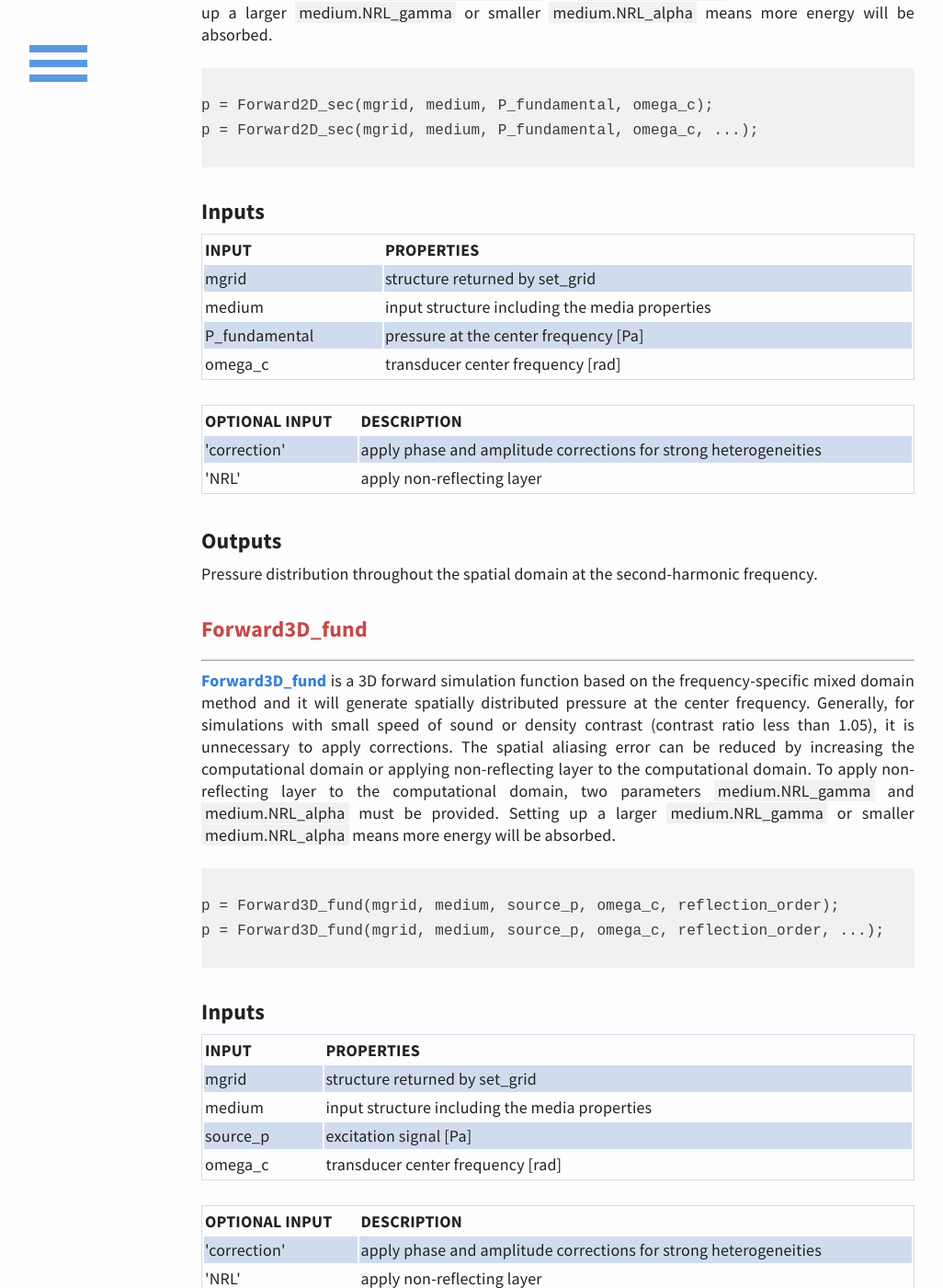
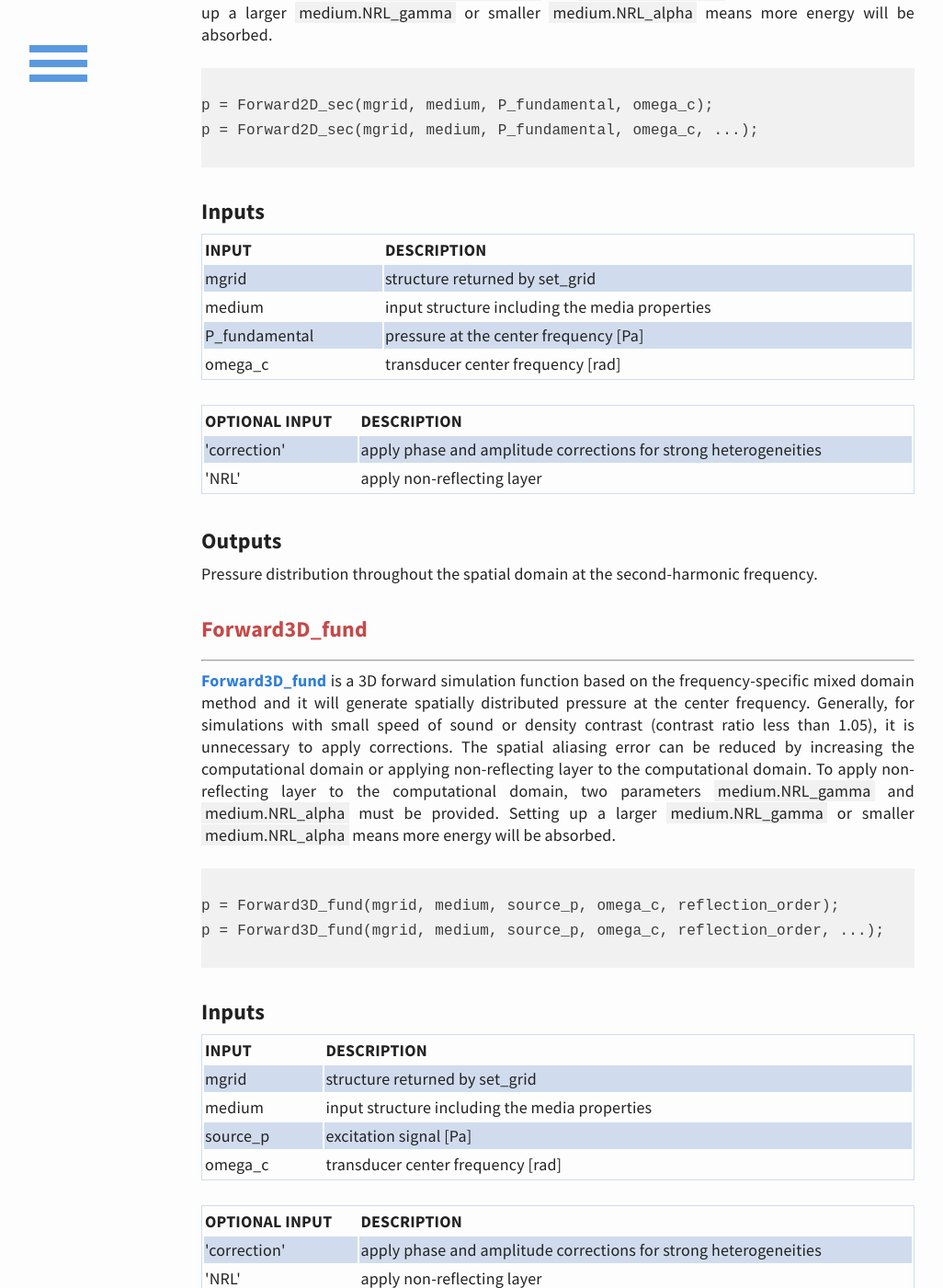
Before and after one commit to m-SOUND/mSOUND, a Jekyll site: the page built from function.html, in a window 1280 px wide and 1400 px high, scrolled down 5756 px. Shown: the whole window at 92% size, without its empty margins (33-1059 px from the left). Built offline with Jekyll 4.4.1, drawn with Linux system fonts in a browser that asks for light colours; some of the changed text lies outside the part shown.

Commit message:
Update function.html

```diff
--- a/function.html
+++ b/function.html
@@ -156,7 +156,7 @@
 <br>
 <table>
   <tr>
-   <th>OPTIONAL INPUT</th><th>PROPERTIES</th>
+   <th>OPTIONAL INPUT</th><th>DESCRIPTION</th>
   </tr>
   <tr>
    <td>'correction'</td><td>apply phase and amplitude corrections for strong heterogeneities</td>
@@ -257,7 +257,7 @@
 <h3>Inputs</h3>
 <table>
   <tr>
-    <th>INPUT</th><th>PROPERTIES</th>
+    <th>INPUT</th><th>DESCRIPTION</th>
   </tr>
   <tr>
     <td>mgrid</td><td>structure returned by set_grid</td>
@@ -383,7 +383,7 @@
 <h3>Inputs</h3>
 <table>
   <tr>
-    <th>INPUT</th><th>PROPERTIES</th>
+    <th>INPUT</th><th>DESCRIPTION</th>
   </tr>
   <tr>
     <td>mgrid</td><td>structure returned by set_grid</td>
@@ -439,7 +439,7 @@
 <h3>Inputs</h3>
 <table>
   <tr>
-    <th>INPUT</th><th>PROPERTIES</th>
+    <th>INPUT</th><th>DESCRIPTION</th>
   </tr>
   <tr>
     <td>mgrid</td><td>structure returned by set_grid</td>
@@ -500,7 +500,7 @@
 <h3>Inputs</h3>
 <table>
   <tr>
-    <th>INPUT</th><th>PROPERTIES</th>
+    <th>INPUT</th><th>DESCRIPTION</th>
   </tr>
   <tr>
     <td>mgrid</td><td>structure returned by set_grid</td>
@@ -726,7 +726,7 @@
 <h3>Inputs</h3>
 <table>
   <tr>
-    <th>INPUT</th><th>PROPERTIES</th>
+    <th>INPUT</th><th>DESCRIPTION</th>
   </tr>
   <tr>
     <td>mgrid</td><td>structure returned by set_grid</td>
```
